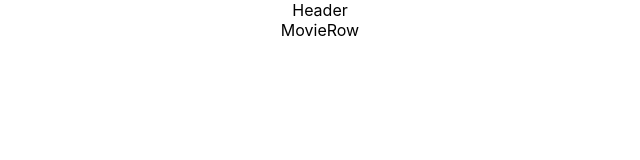
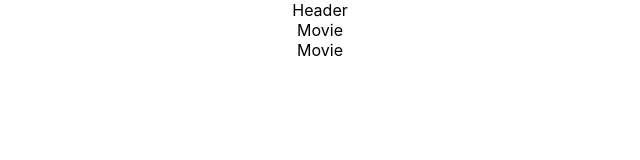
Before and after one commit to mimcmahon20/McFlix, a React (Create React App) app: page / in a window 1280 px wide. Shown: the top 160 px of the page, without its empty margins (320-960 px from the left). Built offline with nearby package versions, Linux system fonts and the light colour scheme.

Commit message:
Moive component & styling

```diff
--- /dev/null
+++ b/src/components/Movie.jsx
@@ -0,0 +1,6 @@
+import React from "react";
+import "../styles/Movie.css";
+
+export default function Movie() {
+  return (<div className="movie">Movie</div>);
+}
--- a/src/components/MovieRow.jsx
+++ b/src/components/MovieRow.jsx
@@ -1,6 +1,26 @@
 import React from "react";
 import "../styles/MovieRow.css";
 
+import Movie from "./Movie";
+
 export default function MovieRow() {
-  return (<div>MovieRow</div>);
+
+    let movies = [{
+        id: 0,
+        name: "Avengers: Infinity War",
+        overview: "As the Avengers and their allies have continued to protect the world from threats too large for any one hero to handle, a new danger has emerged from the cosmic shadows: Thanos.",
+        release_date: "2018-04-25",
+        poster_path: "https://image.tmdb.org/t/p/w300_and_h450_bestv2/7WsyChQLEftFiDOVTGkv3hFpyyt.jpg"
+    },
+    {
+        id: 1,
+        name: "The Avengers",
+        overview: "When an unexpected enemy emerges and threatens global safety and security, Nick Fury, director of the international peacekeeping agency known as S.H.I.E.L.D., finds himself in need of a team to pull the world back from the brink of disaster.",
+        release_date: "2012-04-25",
+        poster_path: "https://image.tmdb.org/t/p/w300_and_h450_bestv2/cezWGskPY5x7GaglTTRN4Fugfb8.jpg"
+    }];
+  return (<div className="slider">
+    <Movie />
+    <Movie />
+  </div>);
 }
--- a/src/pages/Home.jsx
+++ b/src/pages/Home.jsx
@@ -7,5 +7,6 @@ export default function Home() {
   return (<div className="homepage">
     <Header />
     <MovieRow />
+
   </div>);
 }
```
Also changed, not shown: src/styles/Movie.css (added).
